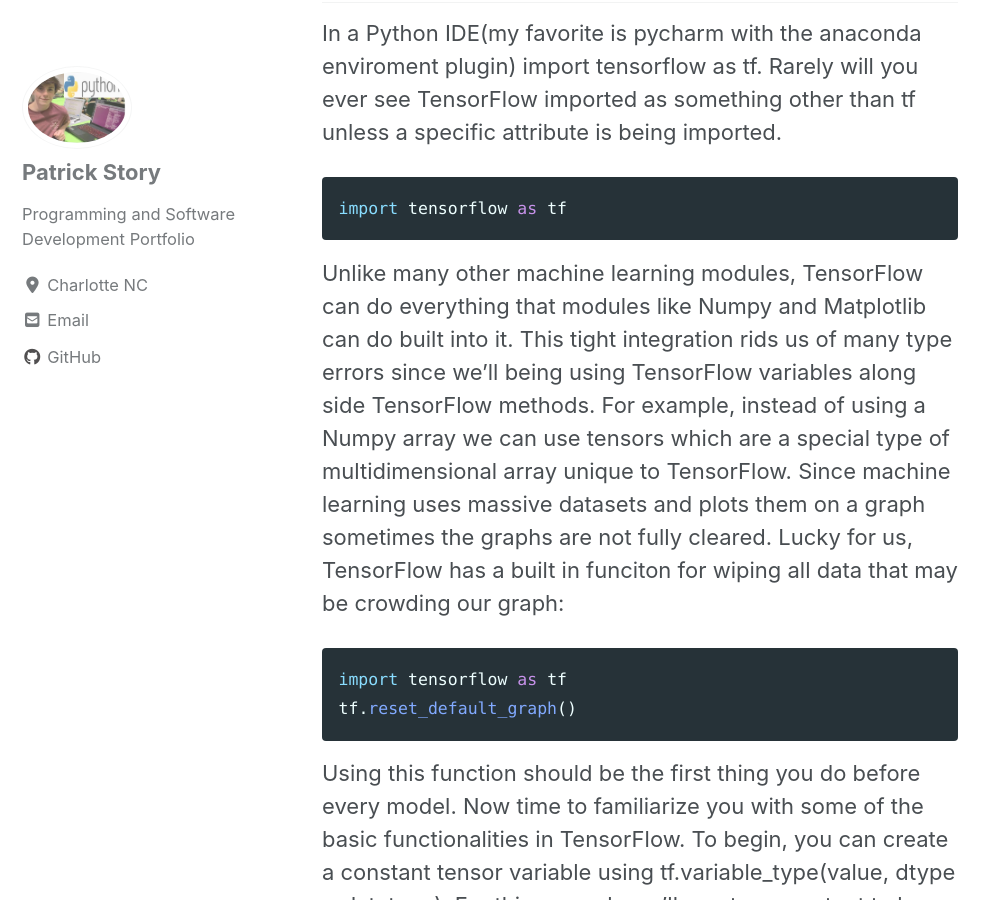
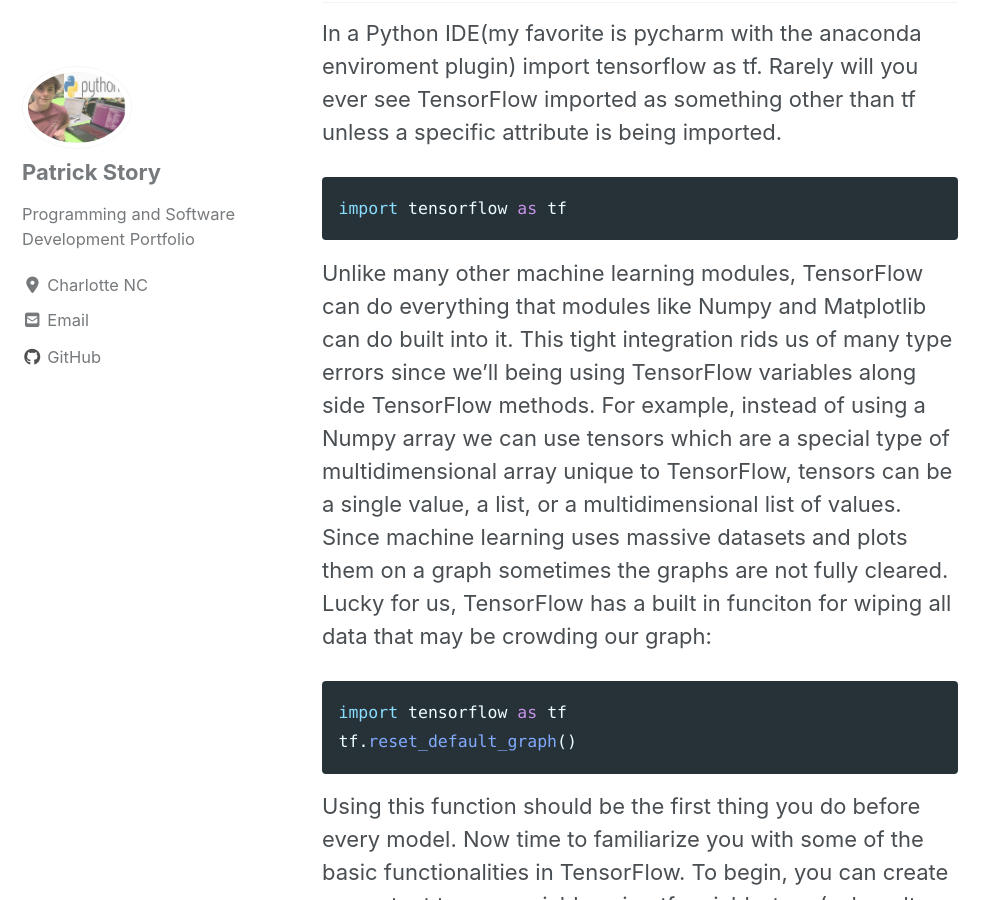
Before and after one commit to Patchyst/Patchyst.github.io, a Jekyll site: the page built from _posts/2019-08-20-tensorflow.md, in a window 1280 px wide and 900 px high, scrolled down 1346 px. Shown: the whole window, without its empty margins (0-998 px from the left). Built offline with Jekyll 4.4.1, drawn with Linux system fonts in a browser that asks for light colours; cached includes are drawn as plain includes; nearby versions of some CDN libraries.

Commit message:
updating Tensor Flow project

````diff
--- a/_posts/2019-08-20-tensorflow.md
+++ b/_posts/2019-08-20-tensorflow.md
@@ -14,7 +14,7 @@
 ```python
 import tensorflow as tf
 ```
-Unlike many other machine learning modules, TensorFlow can do everything that modules like Numpy and Matplotlib can do built into it. This tight integration rids us of many type errors since we'll being using TensorFlow variables along side TensorFlow methods. For example, instead of using a Numpy array we can use tensors which are a special type of multidimensional array unique to TensorFlow. Since machine learning uses massive datasets and plots them on a graph sometimes the graphs are not fully cleared. Lucky for us, TensorFlow has a built in funciton for wiping all data that may be crowding our graph:
+Unlike many other machine learning modules, TensorFlow can do everything that modules like Numpy and Matplotlib can do built into it. This tight integration rids us of many type errors since we'll being using TensorFlow variables along side TensorFlow methods. For example, instead of using a Numpy array we can use tensors which are a special type of multidimensional array unique to TensorFlow, tensors can be a single value, a list, or a multidimensional list of values. Since machine learning uses massive datasets and plots them on a graph sometimes the graphs are not fully cleared. Lucky for us, TensorFlow has a built in funciton for wiping all data that may be crowding our graph:
 ```python
 import tensorflow as tf
 tf.reset_default_graph()
````
